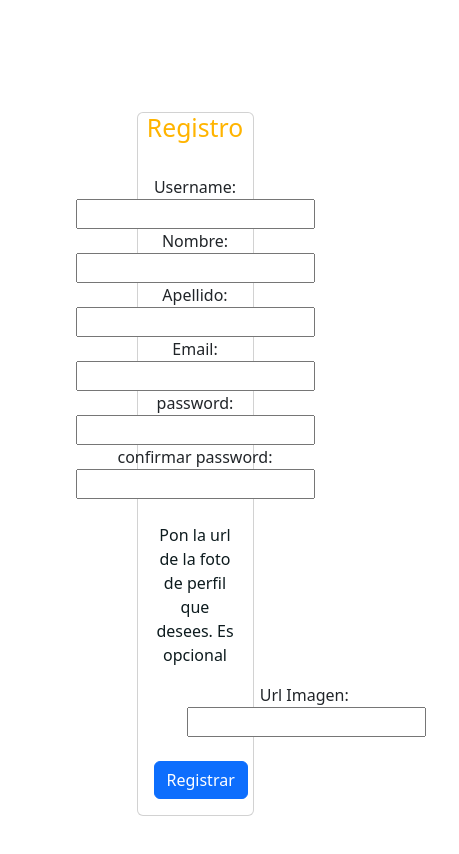
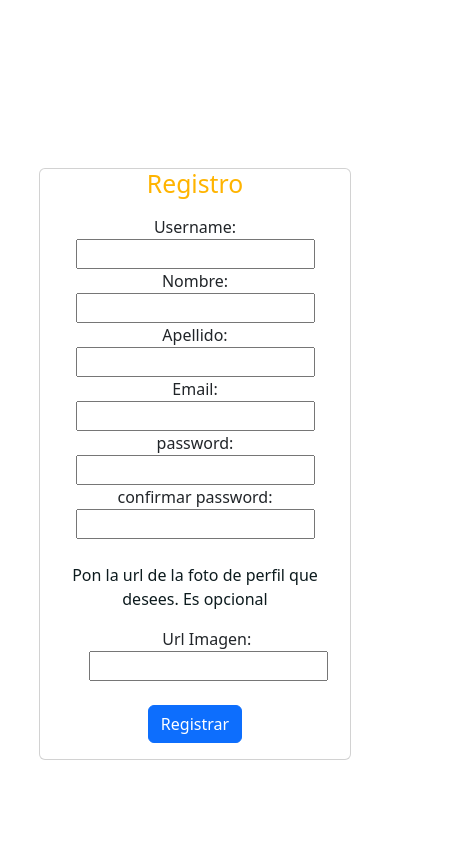
Before and after one commit to SrRobls/FaceDjangoApp, a React (Create React App) app in the folder frontend/: page /registro in a window 390 px wide. Shown: the top 854 px of the page, 459 px wide, since content can reach past the window. Built offline with nearby package versions, Linux system fonts and the light colour scheme.

Commit message:
registro responsive

```diff
--- a/frontend/src/index.css
+++ b/frontend/src/index.css
@@ -52,7 +52,7 @@ h1, h2{
 }
 
 
-@media only screen and (max-width : 320px){
+@media only screen and (max-width : 425px){
     .title_port{
         width: 90%;
     }
@@ -77,4 +77,8 @@ h1, h2{
     .card-body{
         padding-top: 0 !important;
     }
+
+    .form-registro{
+        width: 80%;
+    }
 }
```
